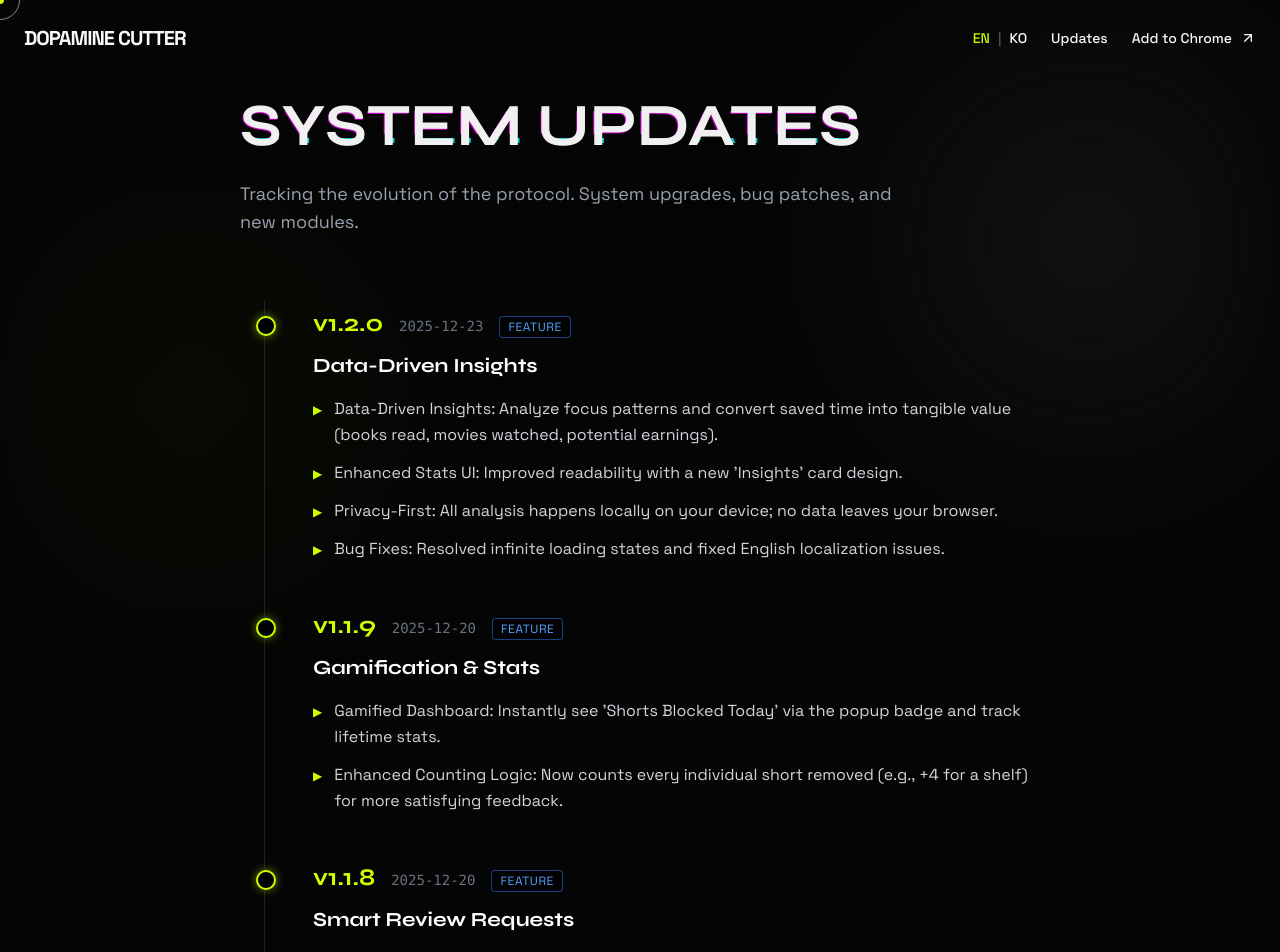
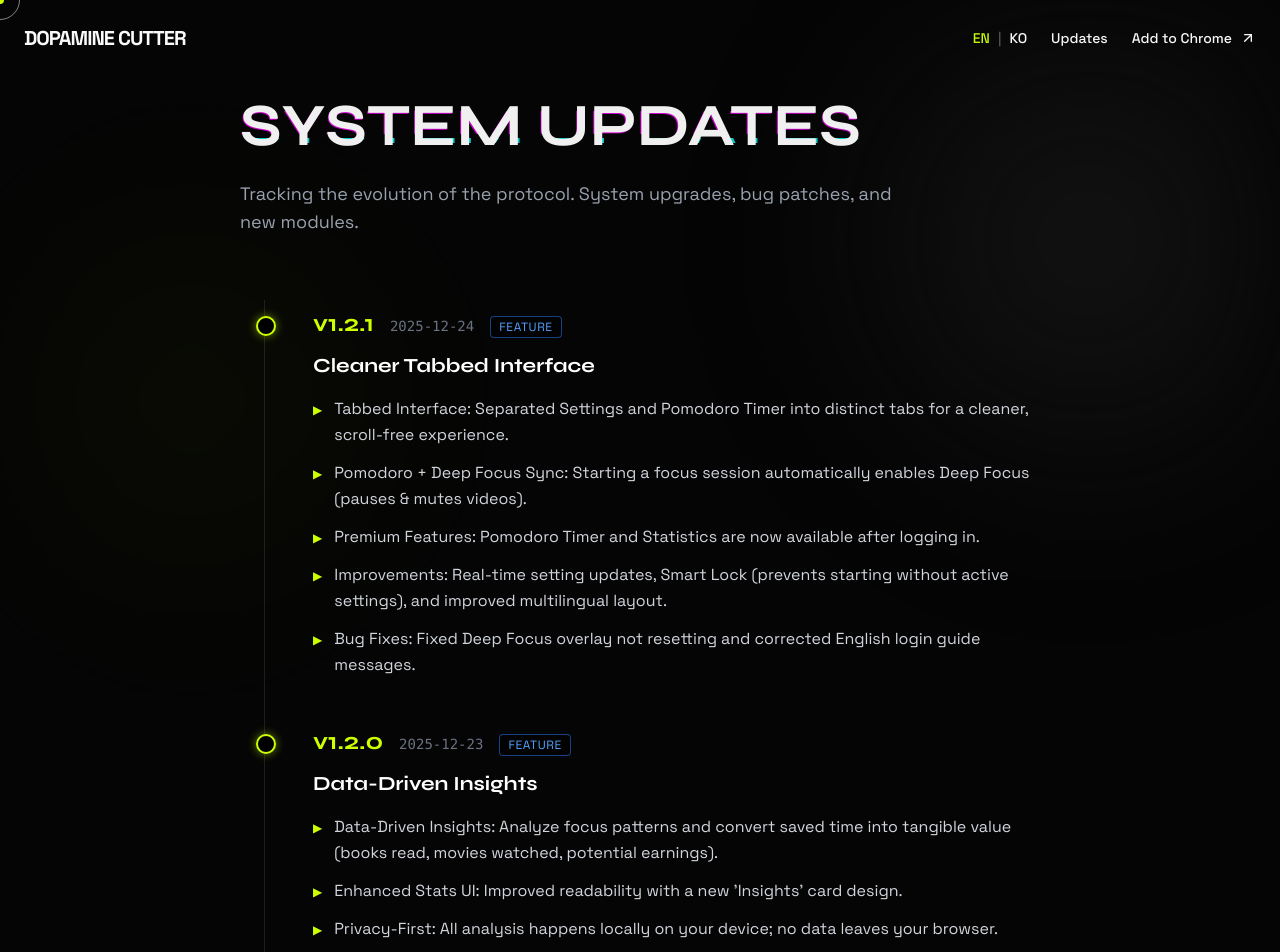
Before and after one commit to BearHumanS/dopamine_cutter_landing, a Next.js app: page /dopamine_cutter_landing/changelog in a window 1280 px wide. Shown: the top 952 px of the page. Built offline with nearby package versions, Linux system fonts and the light colour scheme.

Commit message:
docs: update changelog

```diff
--- a/src/data/changelog.ts
+++ b/src/data/changelog.ts
@@ -13,6 +13,31 @@ export interface ChangelogEntry {
 }
 
 export const changelogData: ChangelogEntry[] = [
+    {
+        version: "v1.2.1",
+        date: "2025-12-24",
+        title: {
+            en: "Cleaner Tabbed Interface",
+            ko: "탭으로 더 깔끔해진 팝업"
+        },
+        description: {
+            en: [
+                "Tabbed Interface: Separated Settings and Pomodoro Timer into distinct tabs for a cleaner, scroll-free experience.",
+                "Pomodoro + Deep Focus Sync: Starting a focus session automatically enables Deep Focus (pauses & mutes videos).",
+                "Premium Features: Pomodoro Timer and Statistics are now available after logging in.",
+                "Improvements: Real-time setting updates, Smart Lock (prevents starting without active settings), and improved multilingual layout.",
+                "Bug Fixes: Fixed Deep Focus overlay not resetting and corrected English login guide messages."
+            ],
+            ko: [
+                "탭 인터페이스: 설정과 뽀모도로 타이머가 탭으로 분리되어 스크롤 없이 한눈에 확인할 수 있습니다.",
+                "뽀모도로 + 딥 포커스 연동: 집중 세션을 시작하면 자동으로 완전 차단 모드가 켜지고 영상이 일시정지됩니다.",
+                "프리미엄 기능: 뽀모도로 타이머와 통계 기능은 로그인 후 이용할 수 있습니다.",
+                "개선 사항: 설정 실시간 반영, 스마트 잠금(설정 미선택 시 시작 버튼 비활성화), 다국어 레이아웃 개선.",
+                "버그 수정: 리셋 후 오버레이 해제 문제 및 영어 로그인 안내 메시지를 수정했습니다."
+            ]
+        },
+        type: "feature"
+    },
     {
         version: "v1.2.0",
         date: "2025-12-23",
```
